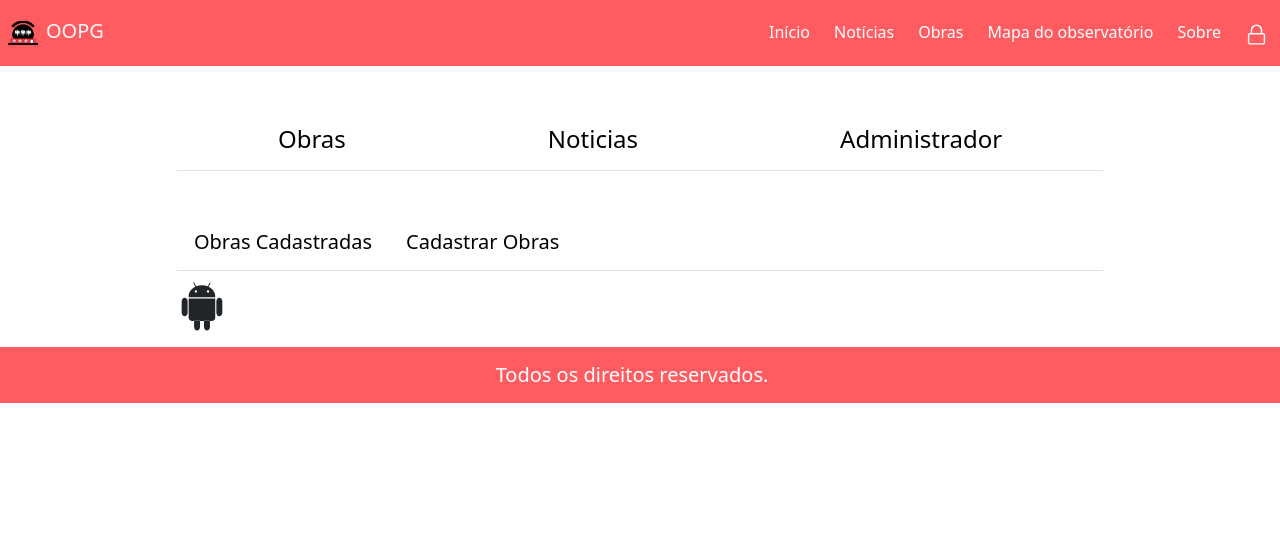
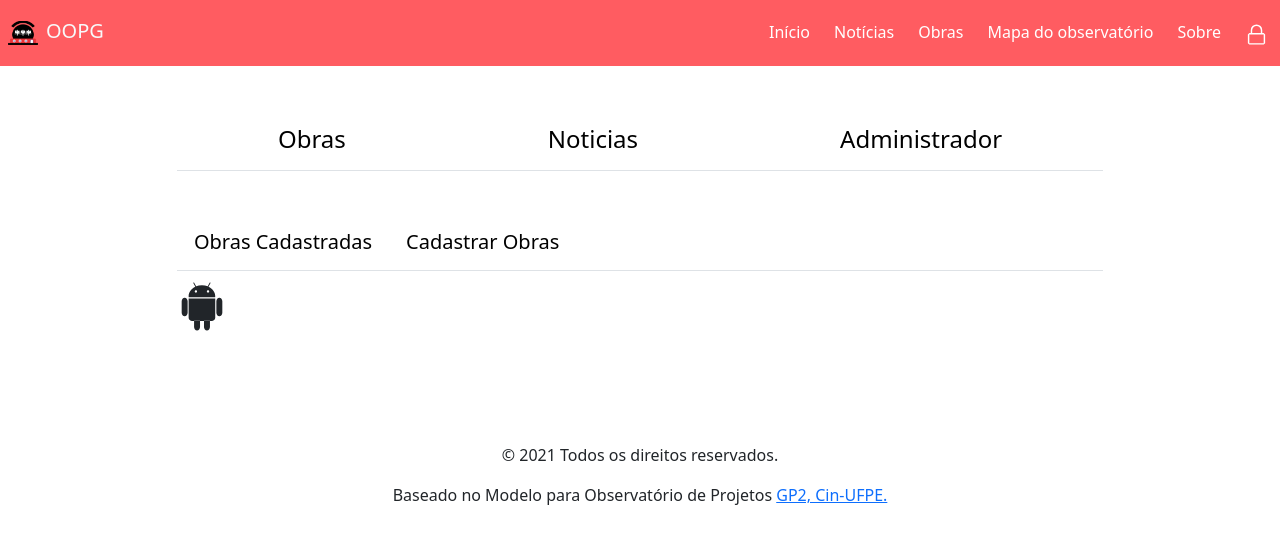
Before and after one commit to savi8sant8s/oopg, a Next.js app: page /admin/home in a window 1280 px wide. Shown: the top 544 px of the page. Built offline with nearby package versions, Linux system fonts and the light colour scheme.

Commit message:
:recycle: Alterado footer.

```diff
--- a/components/footer.js
+++ b/components/footer.js
@@ -1,5 +1,4 @@
 import { Component } from "react";
-import style from '../styles/style1.module.css';
 
 export default class Footer extends Component {
 
@@ -9,9 +8,11 @@ export default class Footer extends Component {
 
     render() {
         return (
-            <nav className={style.bg1 + " navbar navbar-expand-lg justify-content-center navbar-light mt-3"}>
-                <a className="navbar-brand style: margin-right=1rem; text-white" href="#">Todos os direitos reservados.</a>
-            </nav>
+            <footer className="page-footer font-small blue pt-5 mt-5">
+                <div className="footer-copyright text-center py-3"><p>© 2021 Todos os direitos reservados.</p>
+                    Baseado no Modelo para Observatório de Projetos <a href="https://sol.sbc.org.br/index.php/cbsoft_estendido/article/download/7654/7531/">GP2, Cin-UFPE.</a>
+                </div>
+            </footer>
         )
     }
 }
--- a/styles/globals.css
+++ b/styles/globals.css
@@ -2,8 +2,6 @@ html,
 body {
   padding: 0;
   margin: 0;
-  height: 100vh;
-  font-family: Arial, Helvetica, sans-serif;
 }
 
 /*TEXT*/
```
